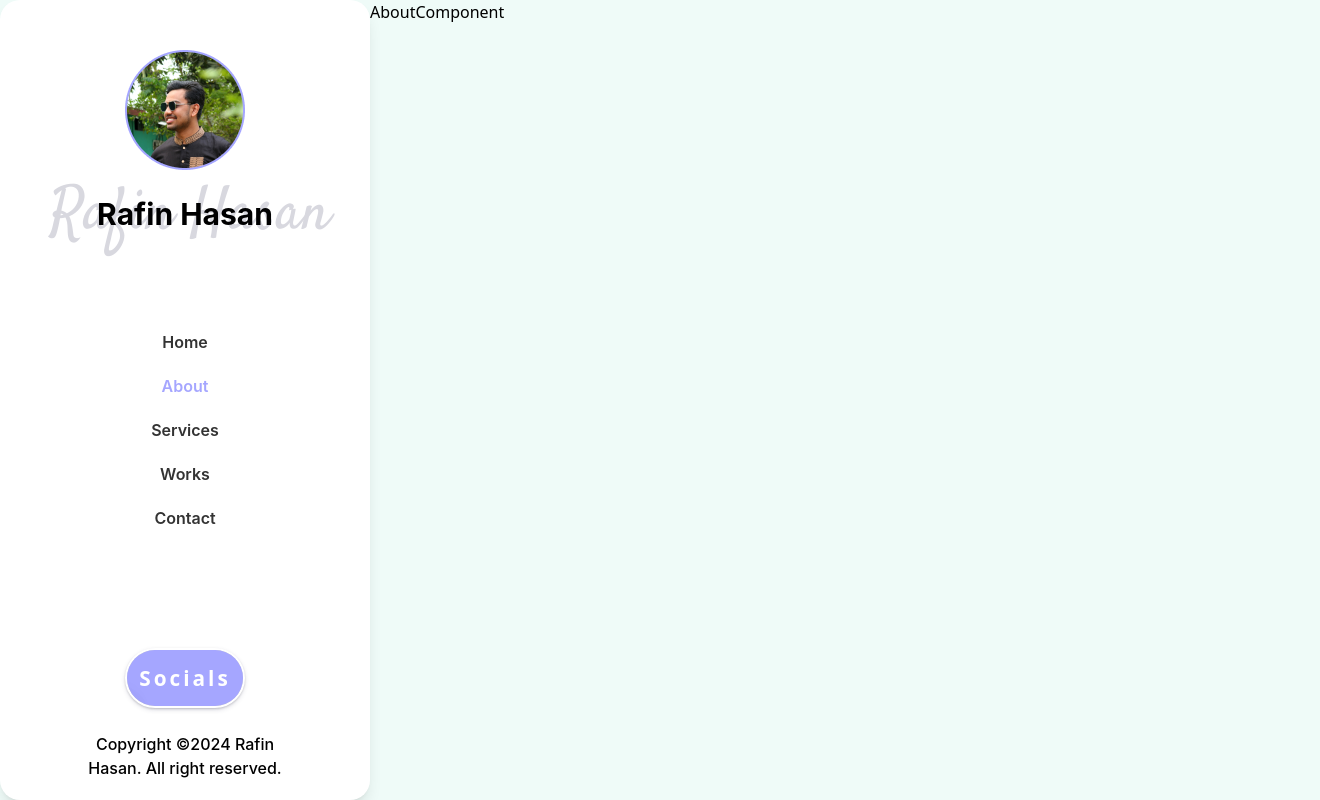
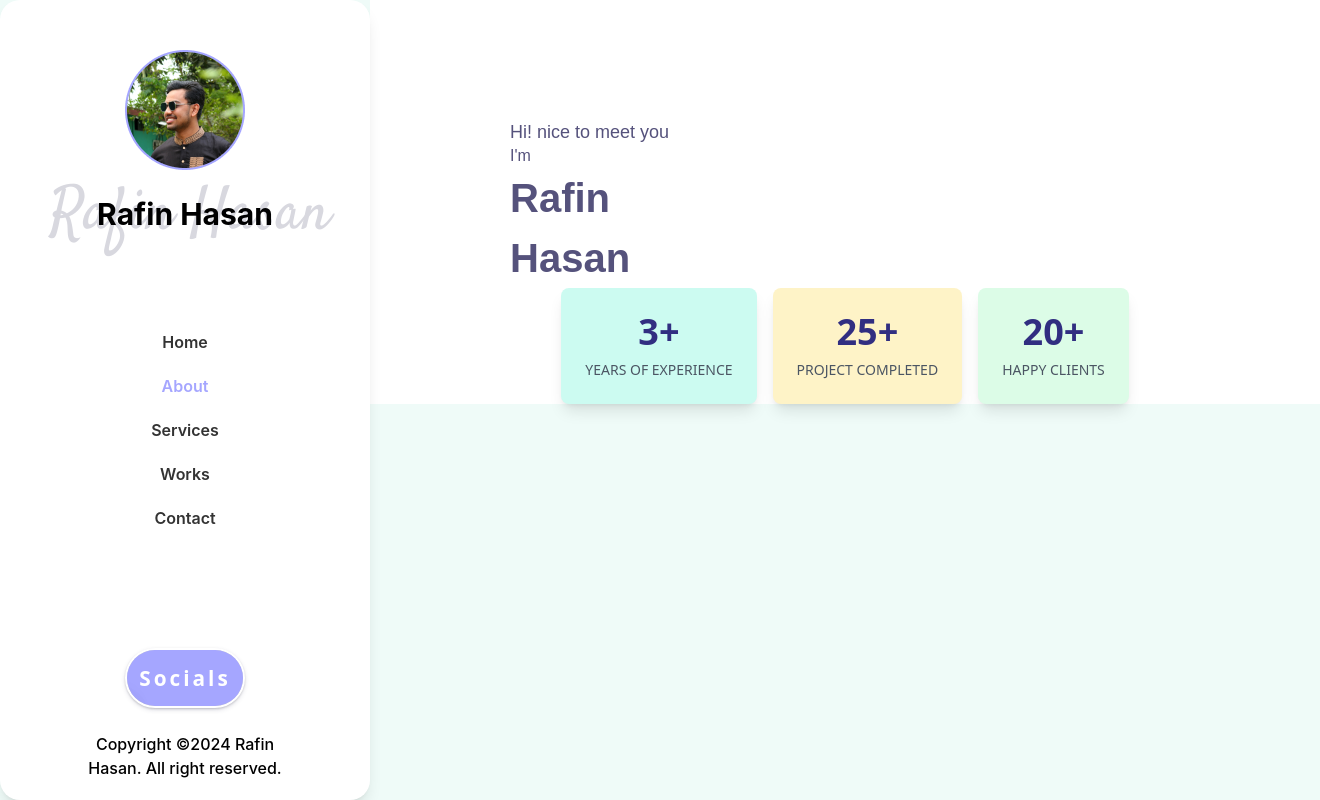
Before and after one commit to Rafin-Hasan/Portfolio-main, a React (Vite) app: page /about in a window 1280 px wide. Shown: the whole page, 1320 px wide, since content can reach past the window. Built offline with nearby package versions, Linux system fonts and the light colour scheme; a web font is replaced by a local one.

Commit message:
modified:   package-lock.json 	modified:   package.json 	modified:   src/Components/About/AboutComponent.jsx 	new file:   src/Components/About/Counters.jsx 	modified:   src/index.css

```diff
--- a/package.json
+++ b/package.json
@@ -12,6 +12,7 @@
   "dependencies": {
     "aos": "^2.3.4",
     "react": "^18.3.1",
+    "react-countup": "^6.5.3",
     "react-dom": "^18.3.1",
     "react-icons": "^5.3.0",
     "react-router-dom": "^6.26.1",
--- a/src/Components/About/AboutComponent.jsx
+++ b/src/Components/About/AboutComponent.jsx
@@ -1,7 +1,28 @@
 import React from "react";
+import Counters from "./Counters";
 
 const AboutComponent = () => {
-  return <div>AboutComponent</div>;
+  return (
+    <>
+      <section className="bg-white w-full ">
+        <div className="container">
+          <div className="flex gap-[145px]">
+            <div className="pt-[120px] pl-[140px] text-[#55527C]">
+              <h5 className="poppins text-[18px] leading-6 font-medium">
+                Hi! nice to meet you
+              </h5>
+              <p className="poppins text-[16px] leading-6 font-normal">I'm</p>
+              <h1 className="poppins font-bold text-[40px]">Rafin Hasan</h1>
+            </div>
+            <div className="w-[545px] "></div>
+          </div>
+          <div className=" flex items-center justify-center">
+            <Counters />
+          </div>
+        </div>
+      </section>
+    </>
+  );
 };
 
 export default AboutComponent;
--- /dev/null
+++ b/src/Components/About/Counters.jsx
@@ -0,0 +1,30 @@
+import React from "react";
+import CountUp from "react-countup";
+
+const Counters = () => {
+  const data = [
+    { count: 3, label: "Years of Experience", bgColor: "bg-teal-100" },
+    { count: 25, label: "Project Completed", bgColor: "bg-amber-100" },
+    { count: 20, label: "Happy Clients", bgColor: "bg-green-100" },
+  ];
+
+  return (
+    <div className="flex justify-center space-x-4">
+      {data.map((item, index) => (
+        <div
+          key={index}
+          className={`${item.bgColor} rounded-lg shadow-lg p-6 flex flex-col items-center`}
+        >
+          <h2 className="text-4xl font-bold text-indigo-900">
+            <CountUp start={0} end={item.count} duration={2.0} />+
+          </h2>
+          <p className="text-sm text-gray-600 mt-2">
+            {item.label.toUpperCase()}
+          </p>
+        </div>
+      ))}
+    </div>
+  );
+};
+
+export default Counters;
--- a/src/index.css
+++ b/src/index.css
@@ -4,7 +4,11 @@
 
 /* ====================== fonts ======================= */
 @import url("https://fonts.googleapis.com/css2?family=Inter:ital,opsz,wght@0,14..32,100..900;1,14..32,100..900&family=Satisfy&family=Sevillana&display=swap");
+@import url("https://fonts.googleapis.com/css2?family=Poppins:ital,wght@0,100;0,200;0,300;0,400;0,500;0,600;0,700;0,800;0,900;1,100;1,200;1,300;1,400;1,500;1,600;1,700;1,800;1,900&display=swap");
 
+.poppins {
+  font-family: "Poppins", sans-serif;
+}
 .inter {
   font-family: "Inter", sans-serif;
 }
```
Also changed, not shown: 1 other file (tests, documents, lock files or other folders).
